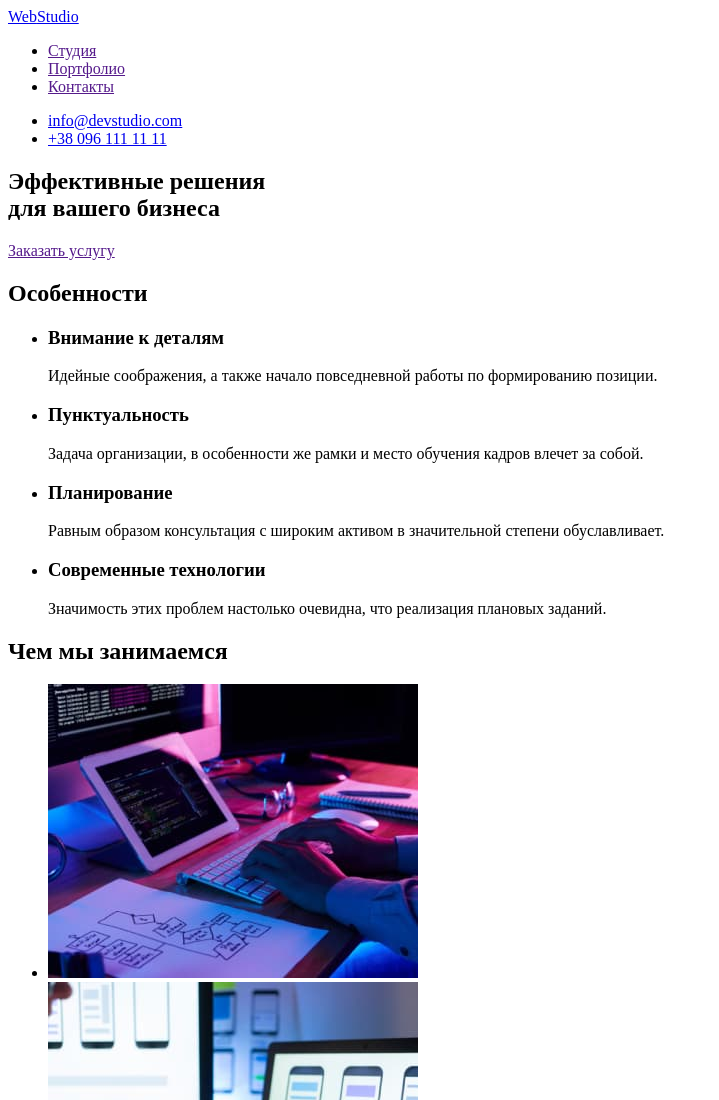
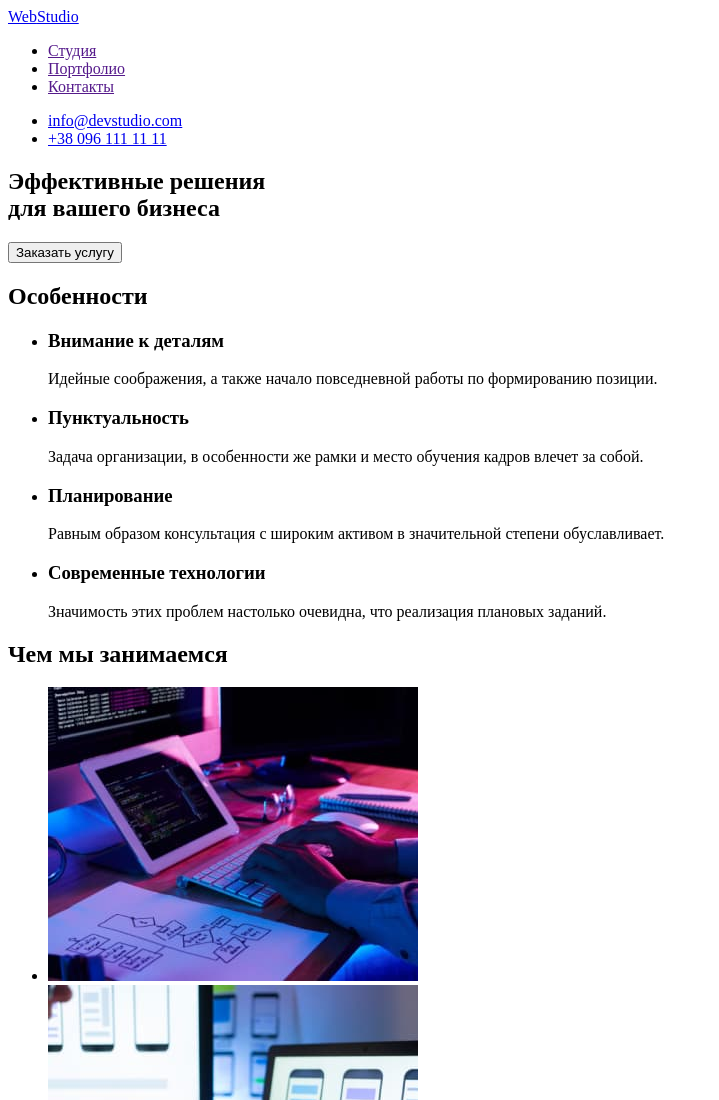
Before and after one commit to IhorMelnykov/homework-1, a plain HTML site: page index.html in a window 1280 px wide. Shown: the top 1100 px of the page, without its empty margins (0-719 px from the left). Drawn offline with Linux system fonts and the light colour scheme.

Commit message:
change to button

```diff
--- a/index.html
+++ b/index.html
@@ -28,7 +28,7 @@
       <!--Шапка-->
       <section>
         <h1>Эффективные решения<br />для вашего бизнеса</h1>
-        <a href="">Заказать услугу</a>
+        <button>Заказать услугу</button>
       </section>
       <!--Особенности-->
       <section>
```
